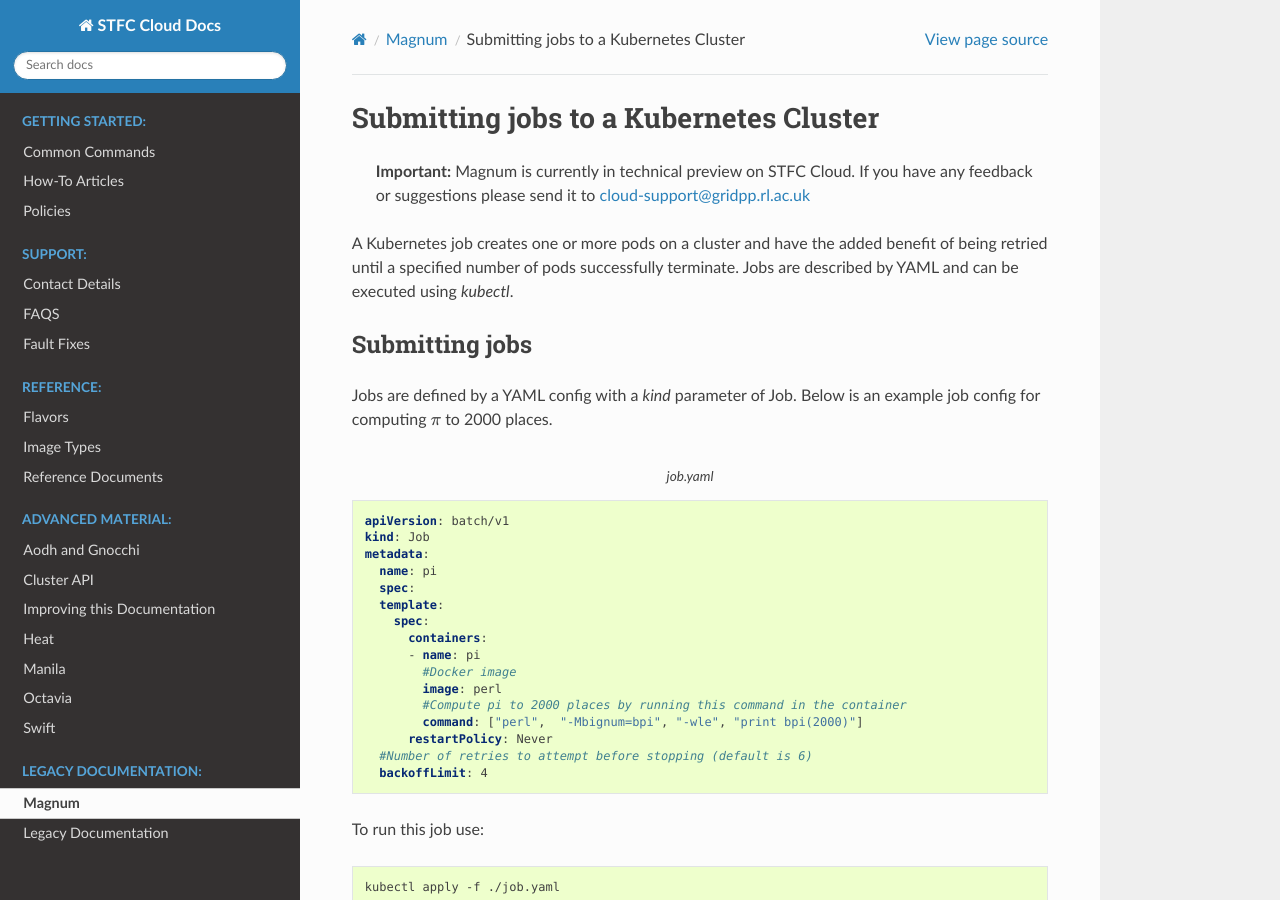
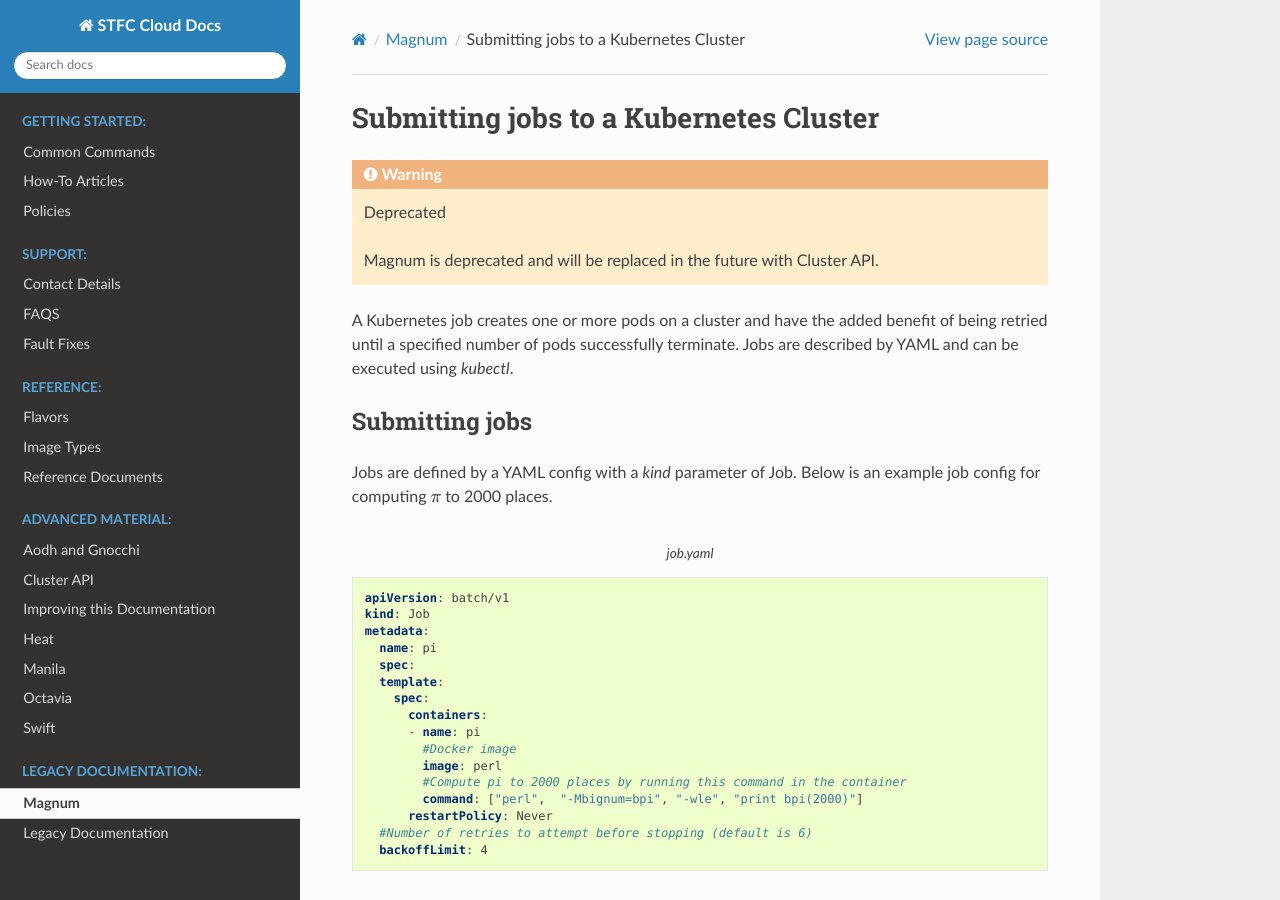
Before and after one commit to stfc/cloud-docs, a Sphinx documentation site: the page built from source/Magnum/SubmissionOfJobs.rst, in a window 1280 px wide and 900 px high. Built offline with Sphinx 7.4.7 and the Read the Docs theme 2.0.0, drawn with Linux system fonts in a browser that asks for light colours.

Commit message:
Deprecate Magnum
Add notices that Magnum is deprecated throughout.

```diff
--- a/source/Magnum/CreateAKubernetesCluster.rst
+++ b/source/Magnum/CreateAKubernetesCluster.rst
@@ -2,7 +2,9 @@
 Create a Kubernetes Cluster
 ===========================
 
-    **Important:** Magnum is currently in technical preview on STFC Cloud. If you have any feedback or suggestions please send it to cloud-support@stfc.ac.uk
+.. warning::  Deprecated
+
+  Magnum is deprecated and will be replaced in the future with Cluster API.
 
 Clusters are groups of resources (nova instances, neutron networks, security groups etc.) combined to function as one system.
 To do this, Magnum uses Heat to orchestrate and create a stack which contains the cluster.
--- a/source/Magnum/IntroducingOpenstackMagnum.rst
+++ b/source/Magnum/IntroducingOpenstackMagnum.rst
@@ -1,7 +1,9 @@
 OpenStack Magnum: Container-as-a-Service
 ========================================
 
-    **Important:** Magnum is currently in technical preview on STFC Cloud. If you have any feedback or suggestions please send it to cloud-support@stfc.ac.uk
+.. warning::  Deprecated
+
+  Magnum is deprecated and will be replaced in the future with Cluster API.
 
 Magnum is the Container-as-a-Service for OpenStack and can be used to create and launch clusters.
 
--- a/source/Magnum/JupyterHubOnKubernetes.rst
+++ b/source/Magnum/JupyterHubOnKubernetes.rst
@@ -2,7 +2,9 @@
 JupyterHub on Kubernetes
 =========================
 
-    **Important:** Magnum is currently in technical preview on STFC Cloud. If you have any feedback or suggestions please send it to cloud-support@stfc.ac.uk
+.. warning::  Deprecated
+
+  Magnum is deprecated and will be replaced in the future with Cluster API.
 
 This documentation assumes that you will be installing JupyterHub on a Kubernetes cluster that has been created using OpenStack Magnum.
 
--- a/source/Magnum/MagnumAutoScaling.rst
+++ b/source/Magnum/MagnumAutoScaling.rst
@@ -2,7 +2,9 @@
 Autoscaling Clusters
 ====================
 
-    **Important:** Magnum is currently in technical preview on STFC Cloud. If you have any feedback or suggestions please send it to cloud-support@stfc.ac.uk
+.. warning::  Deprecated
+
+  Magnum is deprecated and will be replaced in the future with Cluster API.
 
 The Cluster Autoscaler (CA) is a feature in OpenStack Magnum that can be enabled in order for the cluster to scale up or down the worker nodegroup.
 The default version which the Train release uses is v1.0. The version of CA to use can be changed at cluster creation by using the label ``autoscaler_tag``
--- a/source/Magnum/OpenStackMagnumUsers.rst
+++ b/source/Magnum/OpenStackMagnumUsers.rst
@@ -2,7 +2,9 @@
 OpenStack Magnum Users
 ============================
 
-    **Important:** Magnum is currently in technical preview on STFC Cloud. If you have any feedback or suggestions please send it to cloud-support@stfc.ac.uk
+.. warning::  Deprecated
+
+  Magnum is deprecated and will be replaced in the future with Cluster API.
 
 When a cluster is created, Magnum creates unique credentials for each cluster. This allows the cluster to make changes to its structure
 (e.g. create load balancers for specific services, create and attach cinder volumes, update the stack, etc.) without exposing the user's cloud credentials.
--- a/source/Magnum/SubmissionOfJobs.rst
+++ b/source/Magnum/SubmissionOfJobs.rst
@@ -2,7 +2,9 @@
 Submitting jobs to a Kubernetes Cluster
 ========================================
 
-    **Important:** Magnum is currently in technical preview on STFC Cloud. If you have any feedback or suggestions please send it to cloud-support@gridpp.rl.ac.uk
+.. warning::  Deprecated
+
+  Magnum is deprecated and will be replaced in the future with Cluster API.
 
 A Kubernetes job creates one or more pods on a cluster and have the added benefit of being retried until a specified number of pods successfully terminate. Jobs
 are described by YAML and can be executed using `kubectl`.
```
